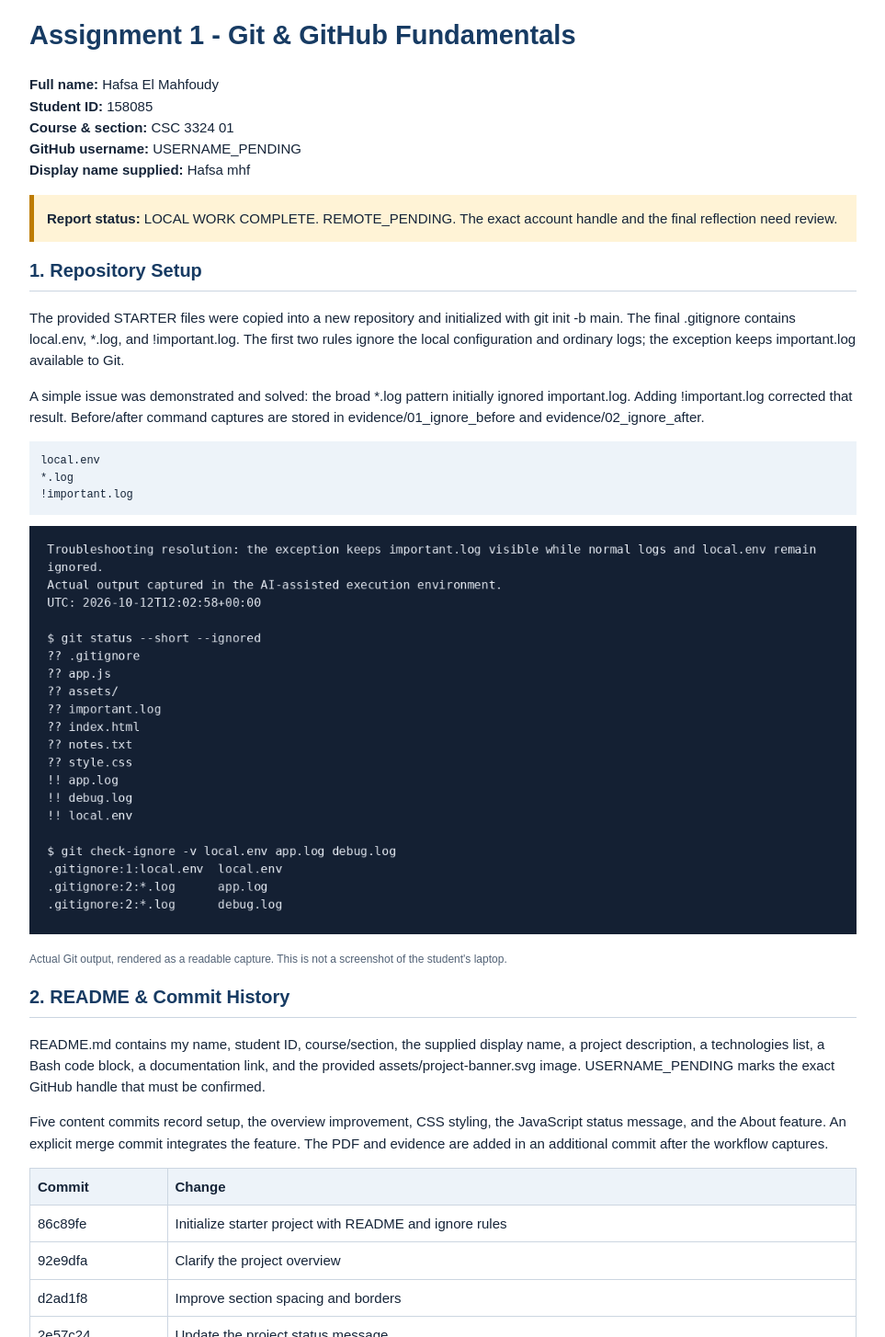
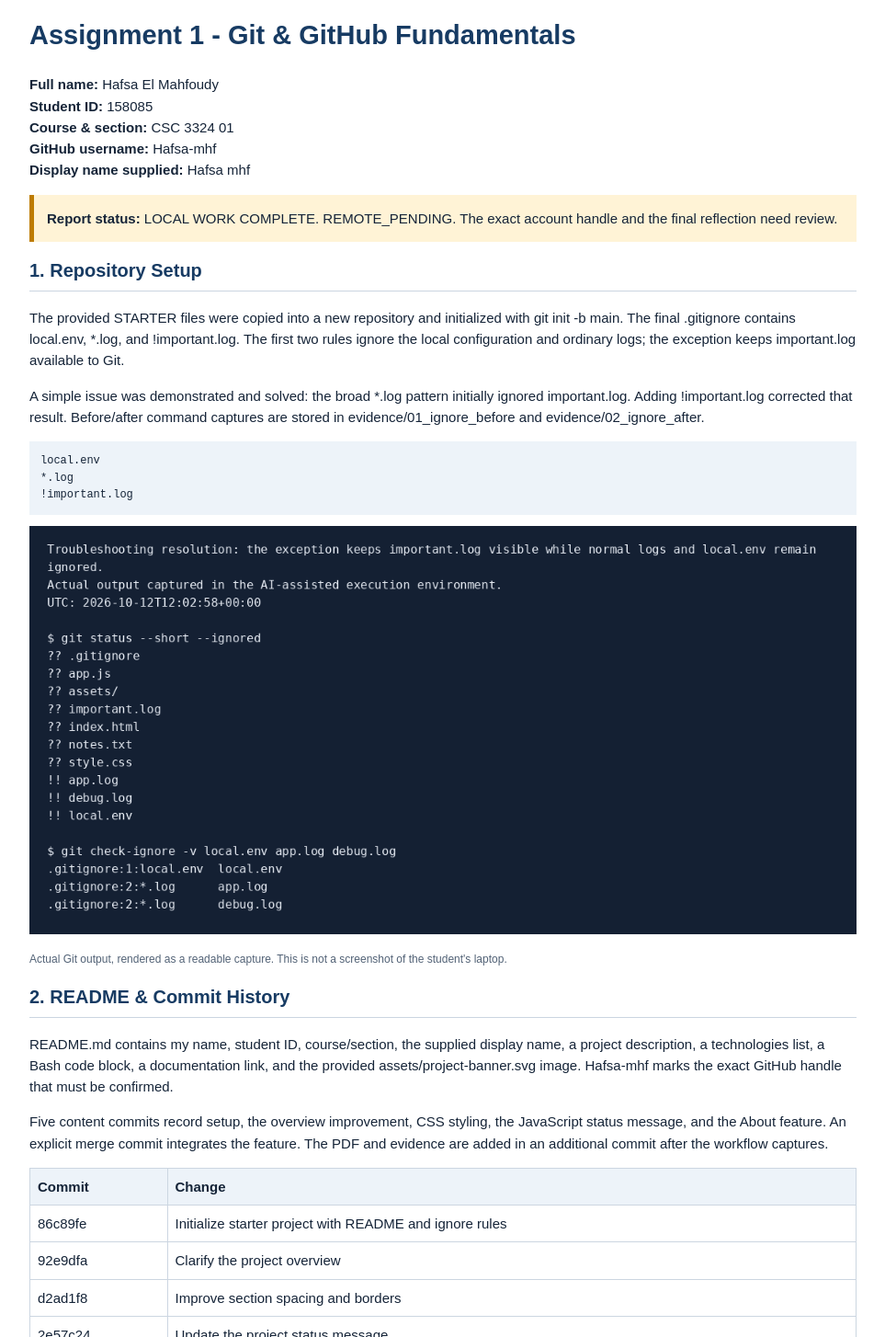
Before and after one commit to Hafsa-mhf/git-session1-Hafsa-mhf, a plain HTML site: page report/Report_Source.html in a window 1280 px wide. Shown: the part 159-1613 px from the top of the page at 92% size, without its empty margins (158-1121 px from the left). Drawn offline with Linux system fonts and the light colour scheme.

Commit message:
Confirm the GitHub account identity

```diff
--- a/report/Report_Source.html
+++ b/report/Report_Source.html
@@ -1,7 +1,7 @@
 <!doctype html><html lang="en"><head><meta charset="utf-8"><title>Assignment 1 Report - 158085</title><style>body{font:15px/1.55 Arial,sans-serif;max-width:900px;margin:35px auto;color:#152438;padding:0 25px}h1{font-size:29px;color:#173b63}h2{font-size:20px;color:#173b63;border-bottom:1px solid #cbd5e1;padding-bottom:6px}table{border-collapse:collapse;width:100%;margin:12px 0}td,th{border:1px solid #ccd6e1;padding:8px;text-align:left}th{background:#edf3f9}.notice{background:#fff3d6;border-left:5px solid #bd7b00;padding:14px}.caption{font-size:12px;color:#526276}img{max-width:100%}pre{background:#edf3f9;padding:12px;white-space:pre-wrap;font-size:12px}button{padding:10px 16px;margin:10px 0}@media print{body{margin:0;font-size:11pt;max-width:none}.no-print{display:none}h2{break-after:avoid}img,table{break-inside:avoid}}</style></head><body>
 <div class="no-print"><button onclick="window.print()">Print / Save as PDF</button><p>Edit the draft text directly on this page before printing. Complete the GitHub steps first. Save the PDF as Assignment1_Report_158085.pdf inside the project.</p></div>
 <h1>Assignment 1 - Git &amp; GitHub Fundamentals</h1>
-<p><strong>Full name:</strong> Hafsa El Mahfoudy<br><strong>Student ID:</strong> 158085<br><strong>Course &amp; section:</strong> CSC 3324 01<br><strong>GitHub username:</strong> USERNAME_PENDING<br><strong>Display name supplied:</strong> Hafsa mhf</p>
+<p><strong>Full name:</strong> Hafsa El Mahfoudy<br><strong>Student ID:</strong> 158085<br><strong>Course &amp; section:</strong> CSC 3324 01<br><strong>GitHub username:</strong> Hafsa-mhf<br><strong>Display name supplied:</strong> Hafsa mhf</p>
 <div class="notice"><strong>Report status:</strong> LOCAL WORK COMPLETE. REMOTE_PENDING. The exact account handle and the final reflection need review.</div>
 <section><h2>1. Repository Setup</h2>
 <p contenteditable="true">The provided STARTER files were copied into a new repository and initialized with git init -b main. The final .gitignore contains local.env, *.log, and !important.log. The first two rules ignore the local configuration and ordinary logs; the exception keeps important.log available to Git.</p>
@@ -11,7 +11,7 @@
 !important.log</pre><img src="../evidence/02_ignore_after.png"><p class="caption">Actual Git output, rendered as a readable capture. This is not a screenshot of the student's laptop.</p>
 </section>
 <section><h2>2. README &amp; Commit History</h2>
-<p contenteditable="true">README.md contains my name, student ID, course/section, the supplied display name, a project description, a technologies list, a Bash code block, a documentation link, and the provided assets/project-banner.svg image. USERNAME_PENDING marks the exact GitHub handle that must be confirmed.</p>
+<p contenteditable="true">README.md contains my name, student ID, course/section, the supplied display name, a project description, a technologies list, a Bash code block, a documentation link, and the provided assets/project-banner.svg image. Hafsa-mhf marks the exact GitHub handle that must be confirmed.</p>
 <p contenteditable="true">Five content commits record setup, the overview improvement, CSS styling, the JavaScript status message, and the About feature. An explicit merge commit integrates the feature. The PDF and evidence are added in an additional commit after the workflow captures.</p>
 <table><tr><th>Commit</th><th>Change</th></tr>
 <tr><td>86c89fe</td><td>Initialize starter project with README and ignore rules</td></tr>
```
Also changed, not shown: 2 other files.
